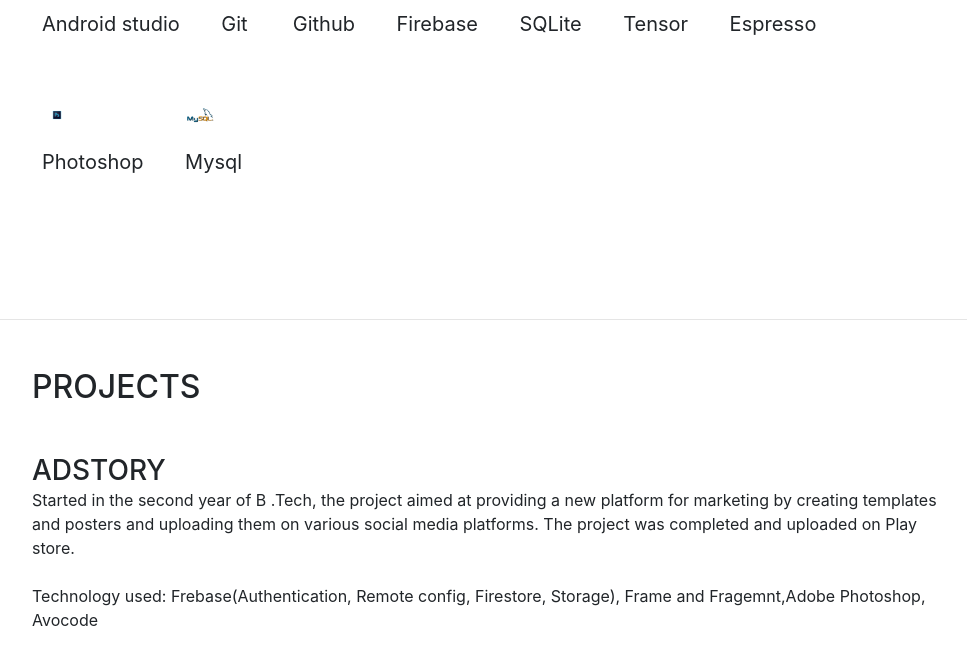
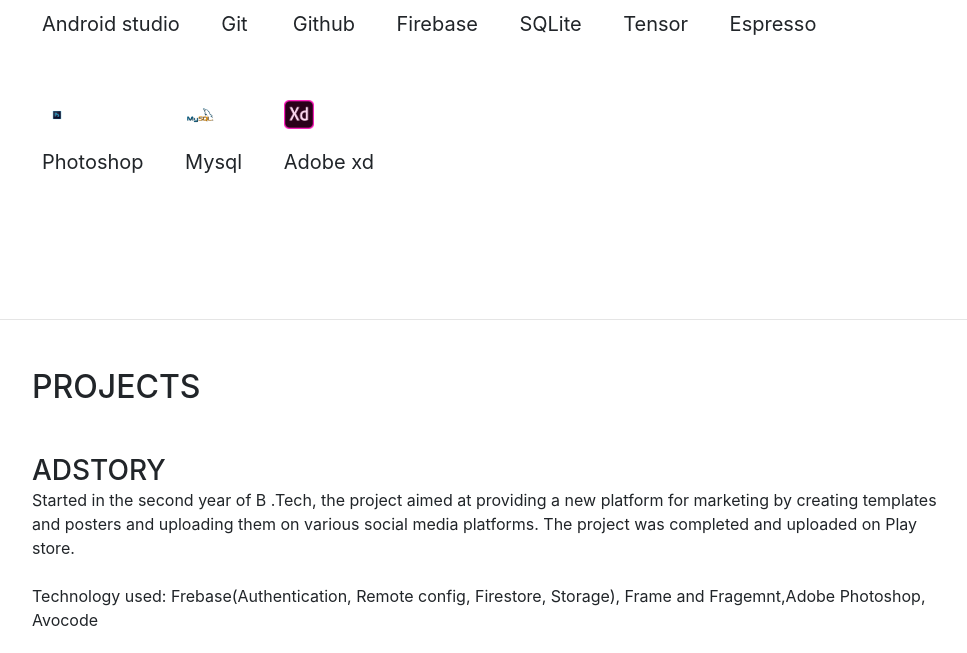
Before and after one commit to abhigupta19/Resume_portfolio, a website with bundled scripts: page index.html in a window 1280 px wide. Shown: the part 2083-2736 px from the top of the page, without its empty margins (288-1255 px from the left). Built offline with nearby package versions, Linux system fonts and the light colour scheme; files whose address does not match are found by name; a web font is replaced by a local one.

Commit message:
Update index.html

```diff
--- a/index.html
+++ b/index.html
@@ -195,6 +195,10 @@
               <img src="img/sql.png" width="30px;">
               <p style="font-size:20px;">Mysql</p>
             </li>
+		  <li class="list-inline-item">
+              <img src="img/xd.png" width="30px;">
+              <p style="font-size:20px;">Adobe xd</p>
+            </li>
           </ul>
       </section>
 
```
